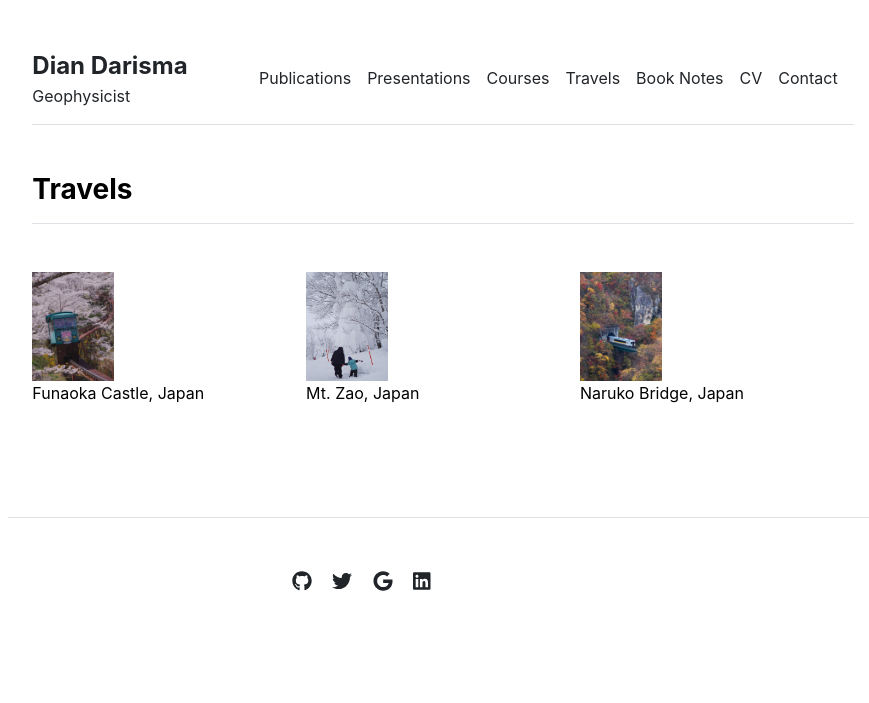
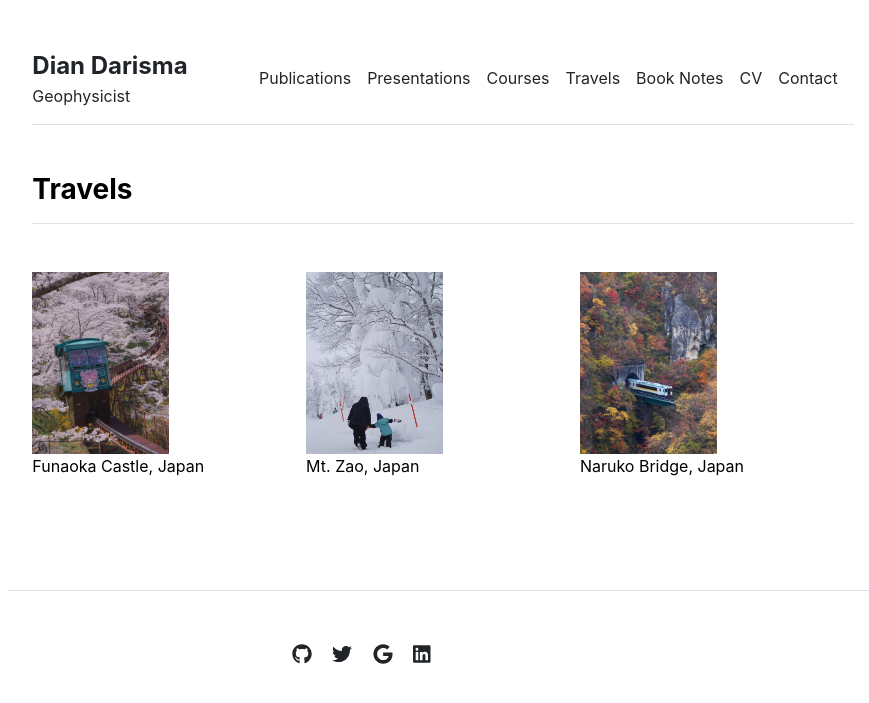
Before and after one commit to diandarisma/diandarisma.github.io, a Jekyll site: the page built from travels.md, in a window 1280 px wide. Shown: the top 703 px of the page, without its empty margins (197-1066 px from the left). Built offline with Jekyll 4.4.1, drawn with Linux system fonts in a browser that asks for light colours.

Commit message:
Update travels.html

```diff
--- a/_includes/travels.html
+++ b/_includes/travels.html
@@ -15,15 +15,15 @@
     <div class="row g-5 mb-5">
       <div class="image-container">
         <figure>
-          <img src="/assets/img/funaoka-cast.jpeg" alt="funaoka" width="30%">
+          <img src="/assets/img/funaoka-cast.jpeg" alt="funaoka" width="50%">
           <figcaption>Funaoka Castle, Japan</figcaption>
         </figure>
         <figure>
-          <img src="/assets/img/travel/mtzao.jpeg" alt="mtzao" width="30%">
+          <img src="/assets/img/travel/mtzao.jpeg" alt="mtzao" width="50%">
           <figcaption>Mt. Zao, Japan</figcaption>
         </figure>
         <figure>
-          <img src="/assets/img/travel/narukobridge.jpeg" alt="naruko" width="30%">
+          <img src="/assets/img/travel/narukobridge.jpeg" alt="naruko" width="50%">
           <figcaption>Naruko Bridge, Japan</figcaption>
         </figure>
     </div>
```
